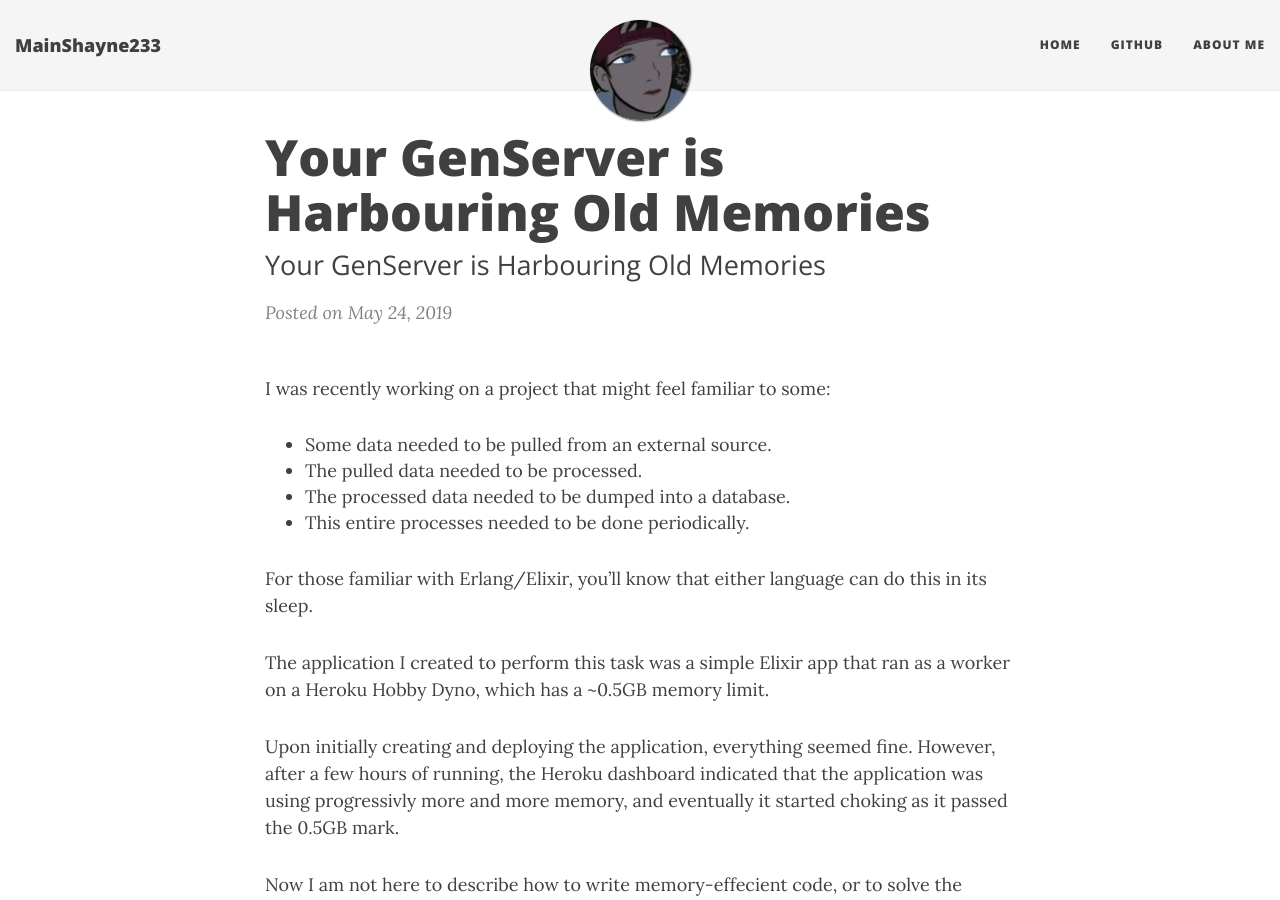
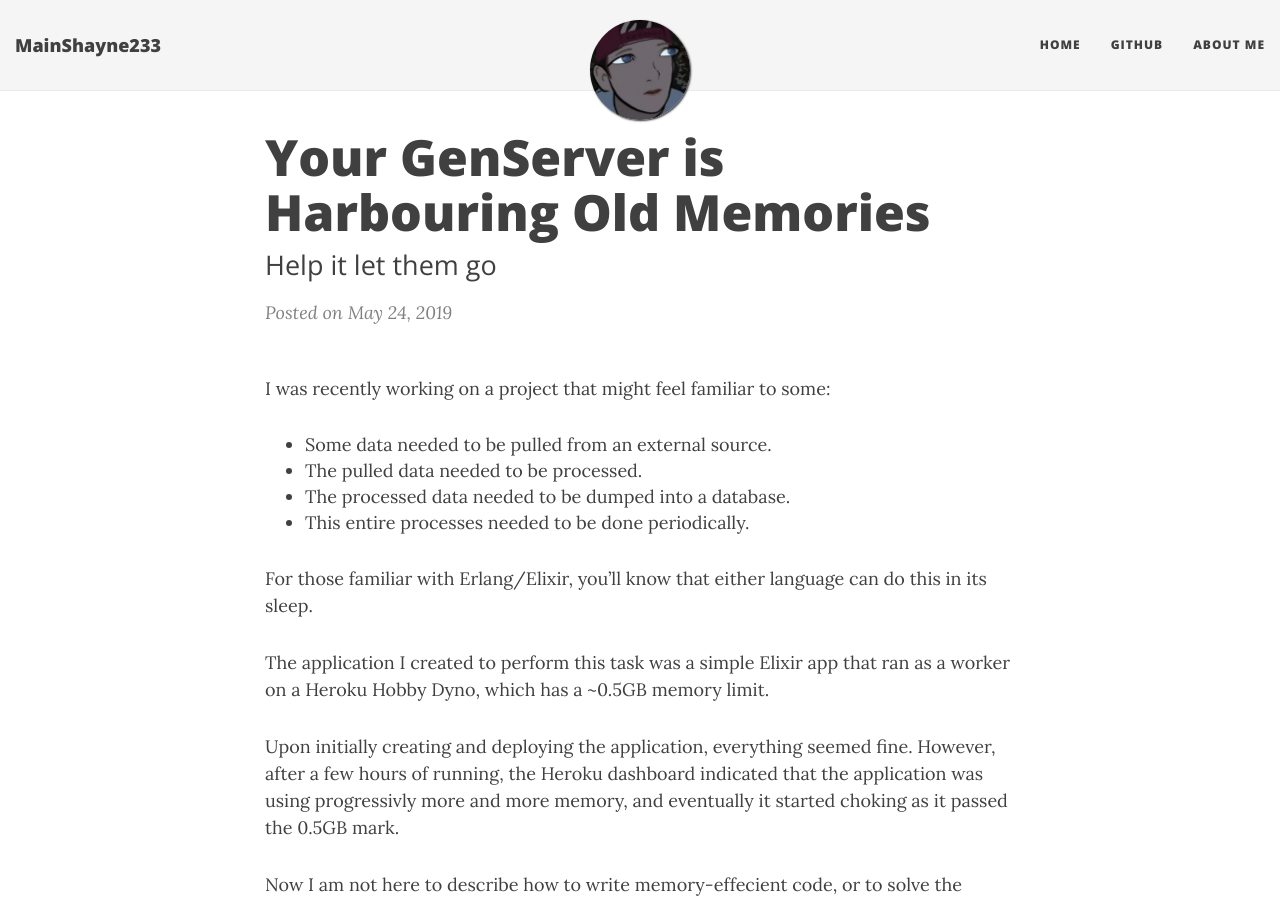
Before and after one commit to MainShayne233/mainshayne233.github.io, a Jekyll site: the page built from _posts/2019-05-24-genserver-memory-issue.md, in a window 1280 px wide and 900 px high. Built offline with Jekyll 4.4.1, drawn with Linux system fonts in a browser that asks for light colours; nearby versions of some CDN libraries.

Commit message:
Fix subtitle

```diff
--- a/_posts/2019-05-24-genserver-memory-issue.md
+++ b/_posts/2019-05-24-genserver-memory-issue.md
@@ -1,7 +1,7 @@
 ---
 layout: post
 title: Your GenServer is Harbouring Old Memories
-subtitle: Your GenServer is Harbouring Old Memories
+subtitle: Help it let them go
 ---
 
 I was recently working on a project that might feel familiar to some:
```
